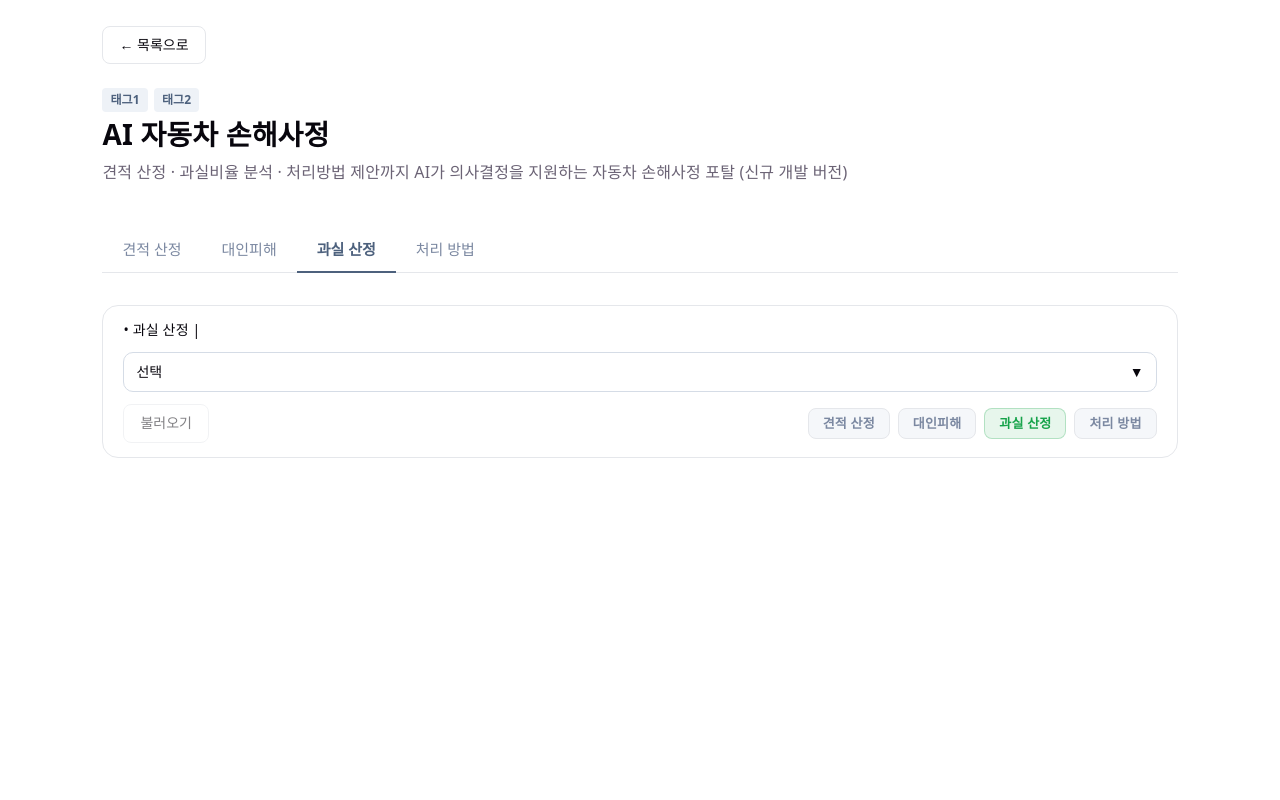
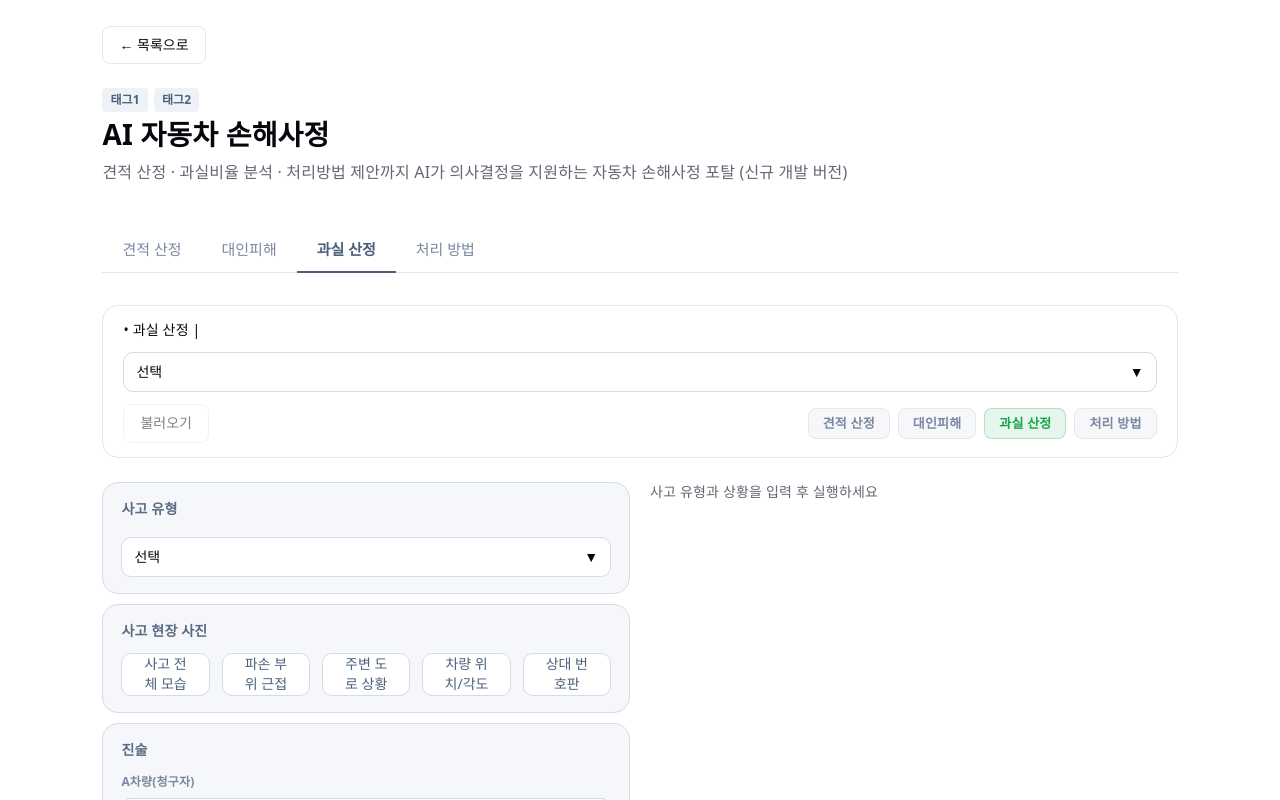
Before and after one commit to munjung/mvp-fe, a React (Vite) app: page /cards/1 in a window 1280 px wide. Both pictures are taken after a click on the button "과실 산정". Shown: the top 800 px of the page. Built offline with nearby package versions, Linux system fonts and the light colour scheme.

Commit message:
Feat: 과실산정 탭화면 추가

```diff
--- a/src/components/tabs/FaultTab.tsx
+++ b/src/components/tabs/FaultTab.tsx
@@ -1,5 +1,16 @@
+import { useState } from 'react'
 import type { Card } from '@api/cards'
 import TabHeader from './TabHeader'
+
+import {
+  BaseButton,
+  BaseRadio,
+  BaseSelect,
+  BaseSection,
+  BaseFormField,
+  BaseTextarea,
+  BaseCheckbox,
+} from '@components/common'
 
 interface Props {
   card: Card
@@ -7,7 +18,31 @@ interface Props {
   onSelectChange: (value: string) => void
 }
 
+// [DATA] 라디오 버튼 옵션
+const radioOptions = [
+  { label: '사고 전체 모습', value: 'a' },
+  { label: '파손 부위 근접', value: 'b' },
+  { label: '주변 도로 상황', value: 'c' },
+  { label: '차량 위치/각도', value: 'c' },
+  { label: '상대 번호판', value: 'c' },
+]
+
+const selectOptions = [
+  { label: '현대', value: 'hyundai' },
+  { label: '기아', value: 'kia' },
+  { label: '벤츠', value: 'benz' },
+]
+
 function FaultTab({ card, selectedValue, onSelectChange }: Props) {
+  const [radioVal, setRadioVal] = useState('')
+  const [selectVal, setselectVal] = useState('')
+  const [textVal, setTextVal] = useState('')
+  const [checked, setChecked] = useState(false)
+
+  // [FUNC] 라디오 버튼 변경 핸들러
+  const handleRadioChange = (value: string) => {
+    setRadioVal(value)
+  }
   return (
     <section>
       <TabHeader
@@ -17,7 +52,7 @@ function FaultTab({ card, selectedValue, onSelectChange }: Props) {
           { value: 'case1', label: 'Case 1: 교차로 골목길 충돌 - 그랜저 vs BMW 7 시리즈' },
           { value: 'case2', label: 'Case 2: sample case 2' },
           { value: 'case3', label: 'Case 3: sample case 3' },
-          { value: 'case4', label: 'Case 4: sample case 4' }
+          { value: 'case4', label: 'Case 4: sample case 4' },
         ]}
         selectedValue={selectedValue}
         onSelectChange={onSelectChange}
@@ -26,6 +61,74 @@ function FaultTab({ card, selectedValue, onSelectChange }: Props) {
         onViewSituation={() => {}}
       />
       {/* TODO: 과실 산정 기능 구현 */}
+      <div className="estimate-layout mt-20">
+        {/* 좌측: 입력 폼 */}
+        <div className="estimate-layout__left">
+          <BaseSection title="사고 유형">
+            <BaseFormField label="">
+              <BaseSelect options={selectOptions} value={selectVal} onChange={setselectVal} />
+            </BaseFormField>
+          </BaseSection>
+
+          <BaseSection className="mt-10" title="사고 현장 사진">
+            <BaseRadio options={radioOptions} value={radioVal} onChange={handleRadioChange} />
+          </BaseSection>
+
+          <BaseSection className="mt-10" title="진술">
+            <BaseFormField label="A차량(청구자)">
+              <BaseTextarea
+                value={textVal}
+                onChange={(e) => setTextVal(e.target.value)}
+                placeholder="사고 당시 상황을 상세히 기술해주세요."
+              />
+            </BaseFormField>
+            <BaseFormField label="B차량(상대방)">
+              <BaseTextarea
+                value={textVal}
+                onChange={(e) => setTextVal(e.target.value)}
+                placeholder="상대방의 진술 내용을 기술해주세요."
+              />
+            </BaseFormField>
+          </BaseSection>
+          <BaseSection className="mt-10" title="증거자료">
+            <BaseSection>
+              <BaseCheckbox
+                label="📹 블랙박스 영상"
+                checked={checked}
+                onChange={(e) => setChecked(e.target.checked)}
+              />
+            </BaseSection>
+            <BaseSection>
+              <BaseCheckbox
+                label="📄 경찰 보고서"
+                checked={checked}
+                onChange={(e) => setChecked(e.target.checked)}
+              />
+            </BaseSection>
+            <BaseSection>
+              <BaseCheckbox
+                label="📷 CCTV / 도로 카메라"
+                checked={checked}
+                onChange={(e) => setChecked(e.target.checked)}
+              />
+            </BaseSection>
+            <BaseSection>
+              <BaseCheckbox
+                label="👤 목격자 진술서"
+                checked={checked}
+                onChange={(e) => setChecked(e.target.checked)}
+              />
+            </BaseSection>
+          </BaseSection>
+          <BaseButton className="mt-10 w100" onClick={() => console.log('클릭')}>
+            견적 산정 실행
+          </BaseButton>
+        </div>
+        {/* 우측: 결과 textarea */}
+        <div className="estimate-layout__right">
+          <p>사고 유형과 상황을 입력 후 실행하세요</p>
+        </div>
+      </div>
     </section>
   )
 }
```
